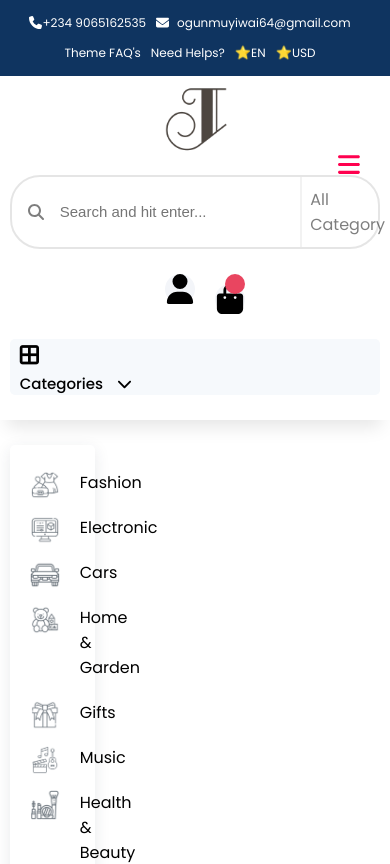
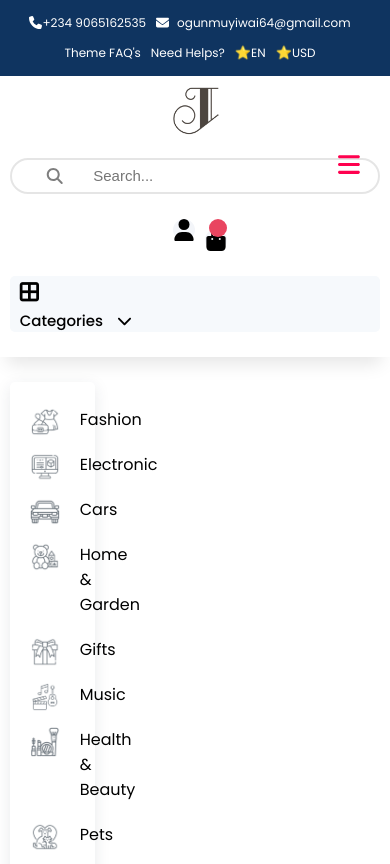
Before and after one commit to humb220106/e-commerce-, a React (Create React App) app: page / in a window 390 px wide. Shown: the top 864 px of the page. Built offline with nearby package versions, Linux system fonts and the light colour scheme.

Commit message:
changes are made

```diff
--- a/src/common/header/Header.css
+++ b/src/common/header/Header.css
@@ -334,6 +334,83 @@ header ul li a:hover{
   }
 }
 
+/* Add these specific styles for the Search component */
+.mobile-search {
+  display: flex;
+  flex-direction: column;
+  align-items: center;
+}
+
+.mobile-search .logo-width {
+  margin-bottom: 15px;
+}
+
+.mobile-search .search-box {
+  width: 100%;
+  margin-left: 0;
+  margin-bottom: 15px;
+}
+
+.mobile-search .icon.f_flex.widith {
+  width: 100%;
+  justify-content: center;
+  margin-top: 10px;
+}
+
+@media (max-width: 768px) {
+  .search-box {
+    padding: 0 10px;
+  }
+
+  .search-box svg {
+    width: 10%;
+    padding: 10px;
+    font-size: 16px;
+  }
+
+  .search-box input {
+    width: 90%;
+    padding: 8px;
+    font-size: 14px;
+  }
+
+  .icon-circle {
+    width: 25px;
+    height: 25px;
+    line-height: 40px;
+    margin-left: 15px;
+  }
+
+  .search .cart span {
+    width: 18px;
+    height: 18px;
+    font-size: 10px;
+  }
+}
+
+@media (max-width: 480px) {
+  .search-box {
+    border-radius: 25px;
+  }
+
+  .search-box svg {
+    width: 15%;
+    padding: 8px;
+  }
+
+  .search-box input {
+    width: 85%;
+    padding: 6px;
+  }
+
+  .icon-circle {
+    width: 22px;
+    height: 22px;
+    line-height: 35px;
+    margin-left: 10px;
+  }
+}
+
 /* ...existing code... */
    .nav-links-MobileMenu li a{
       padding: 0 20px;
--- a/src/common/header/Search.jsx
+++ b/src/common/header/Search.jsx
@@ -2,26 +2,41 @@ import logo1 from "../assets/images/logo1.png";
 import { FontAwesomeIcon } from '@fortawesome/react-fontawesome';
 import { faSearch, faUser, faShoppingBag } from '@fortawesome/free-solid-svg-icons';
 import { Link } from 'react-router-dom';
-
+import { useState, useEffect } from 'react';
 
 const Search = ({cartItem}) => {
-  window.addEventListener('scroll', function () {
-    const search = document.querySelector('.search');
-    search.classList.toggle('active', window.scrollY > 100);
-  });
+  const [isMobile, setIsMobile] = useState(window.innerWidth <= 768);
+
+  useEffect(() => {
+    const handleResize = () => {
+      setIsMobile(window.innerWidth <= 768);
+    };
+
+    window.addEventListener('resize', handleResize);
+
+    // Add scroll event listener
+    window.addEventListener('scroll', function () {
+      const search = document.querySelector('.search');
+      search.classList.toggle('active', window.scrollY > 100);
+    });
+
+    return () => {
+      window.removeEventListener('resize', handleResize);
+    };
+  }, []);
 
   return (
     <>
       <section className='search'>
-        <div className='container c_flex'>
+        <div className={`container ${isMobile ? 'mobile-search' : 'c_flex'}`}>
           <div className='logo-width'>
-             <img src={logo1} alt='' style={{ width: "80px", height: "auto" }} />
+             <img src={logo1} alt='Logo' style={{ width: isMobile ? "60px" : "80px", height: "auto" }} />
           </div>
 
           <div className='search-box f_flex'>
             <FontAwesomeIcon icon={faSearch} />
-            <input type='text' placeholder='Search and hit enter...' />
-            <span>All Category</span>
+            <input type='text' placeholder={isMobile ? 'Search...' : 'Search and hit enter...'} />
+            {!isMobile && <span>All Category</span>}
           </div>
 
           <div className='icon f_flex widith'>
@@ -30,7 +45,6 @@ const Search = ({cartItem}) => {
               <Link to='/cart'>
                 <FontAwesomeIcon className='icon-circle' icon={faShoppingBag} />
                 <span>{cartItem.length === 0 ? "" : cartItem.length}</span>
-
               </Link>
             </div>
           </div>
```
